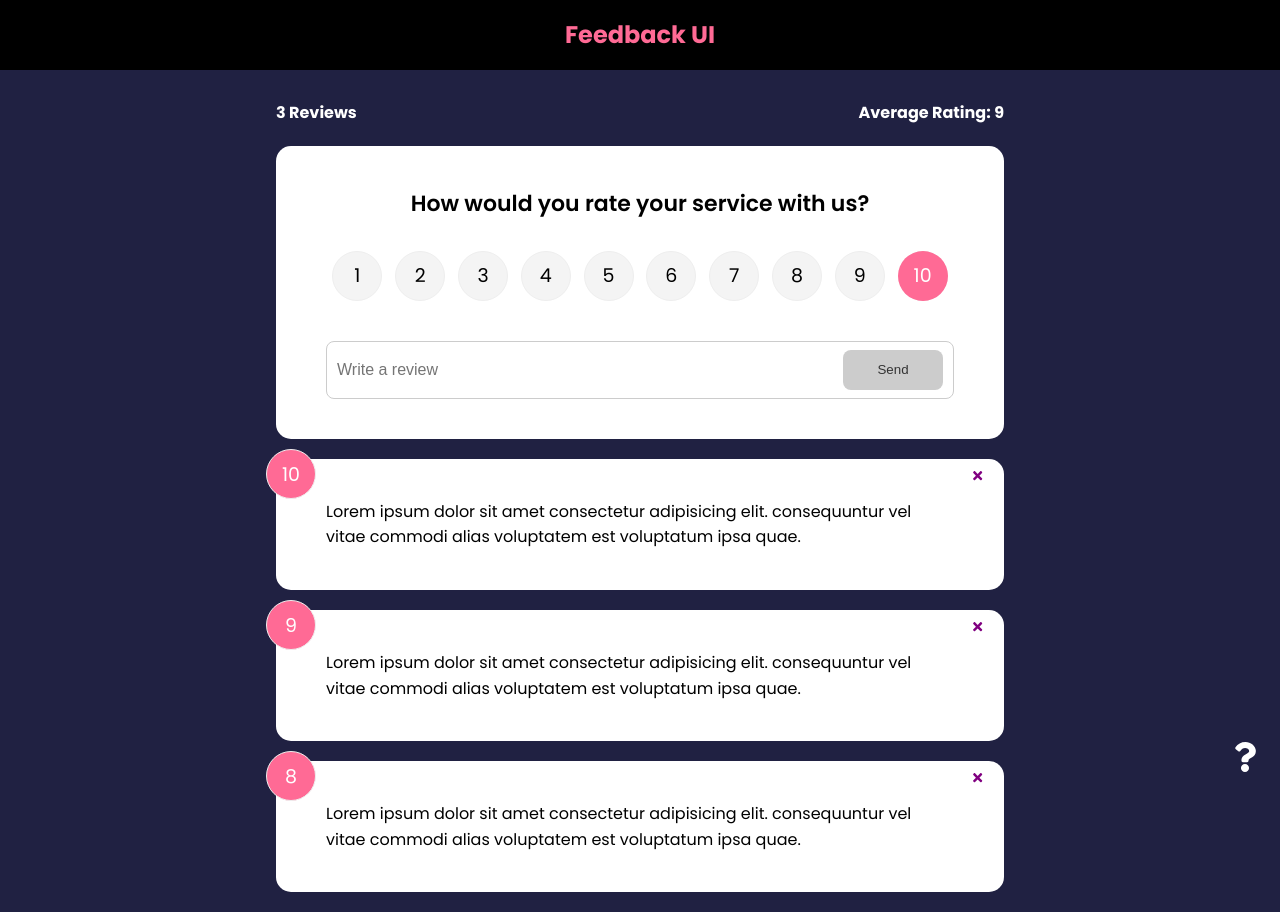
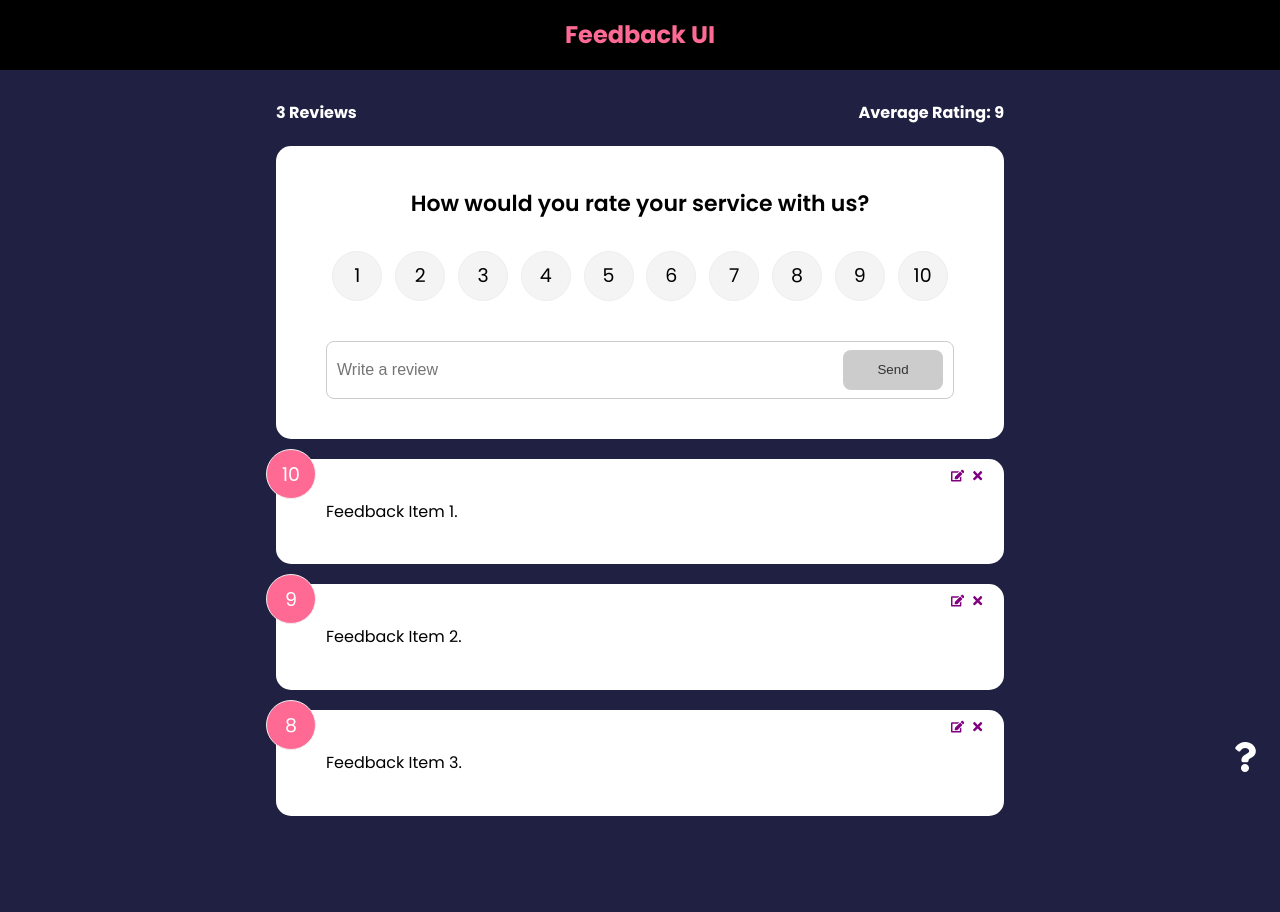
Before and after one commit to laslomcd/feedback-app, a React (Create React App) app: page / in a window 1280 px wide. After the commit the page ends 836 px from the top, so only its background shows below. Built offline with nearby package versions, Linux system fonts and the light colour scheme.

Commit message:
added more context

```diff
--- a/src/components/FeedbackForm.js
+++ b/src/components/FeedbackForm.js
@@ -1,5 +1,5 @@
 import React from 'react'
-import { useState, useContext } from 'react'
+import { useState, useContext, useEffect } from 'react'
 import FeedbackContext from '../context/FeedbackContext'
 import Card from './shared/Card'
 import Button from './shared/Button'
@@ -10,7 +10,15 @@
     const [btnDisabled, setBtnDisabled] = useState(true)
     const [message, setMessage] = useState('')
     const [rating, setRating] = useState(10)
-    const { addFeedback } = useContext(FeedbackContext)
+    const { addFeedback, feedbackEdit } = useContext(FeedbackContext)
+
+    useEffect(() => {
+        if (feedbackEdit.edit) {
+            setBtnDisabled(false)
+            setText(feedbackEdit.item.text)
+            setRating(feedbackEdit.item.rating)
+        }
+    }, [feedbackEdit]);
 
     const handleTextChange = (e) => {
         if (text === '') {
--- a/src/components/FeedbackItem.js
+++ b/src/components/FeedbackItem.js
@@ -1,4 +1,4 @@
-import { FaTimes } from 'react-icons/fa';
+import { FaTimes, FaEdit } from 'react-icons/fa';
 import {useContext} from "react";
 import Card from "./shared/Card";
 import PropTypes from "prop-types";
@@ -6,12 +6,13 @@
 
 function FeedbackItem({ item }) {
 
-	const {deleteFeedback} = useContext(FeedbackContext);
+	const {deleteFeedback, editFeedback} = useContext(FeedbackContext);
 
 	return (
 		<Card>
 			<div className="num-display">{item.rating}</div>
-			<button onClick={() => deleteFeedback(item.id)} className='close'><FaTimes color='purple'/></button>
+			<button onClick={() => deleteFeedback(item.id)} className='close'><FaTimes color='purple' /></button>
+			<button onClick={() => editFeedback(item)} className="edit"><FaEdit color="purple"></FaEdit></button>
 			<div className="text-display">{item.text}</div>
 		</Card>
 	);
--- a/src/components/RatingSelect.js
+++ b/src/components/RatingSelect.js
@@ -1,8 +1,14 @@
 import React from 'react'
-import { useState } from 'react'
+import { useState, useContext, useEffect } from 'react'
+import FeedbackContext from '../context/FeedbackContext';
 
 function RatingSelect({ select }) {
     const [selected, setSelected] = useState(10)
+    const { feedbackEdit } = useContext(FeedbackContext)
+
+    useEffect(() => {
+        setSelected(feedbackEdit.item.rating)
+    }, [feedbackEdit]);
 
     const handleChange = (e) => {
         setSelected(+e.currentTarget.value)
--- a/src/context/FeedbackContext.js
+++ b/src/context/FeedbackContext.js
@@ -8,23 +8,35 @@
         {
             id: 1,
             rating: 10,
-            text: "Lorem ipsum dolor sit amet consectetur adipisicing elit. consequuntur vel vitae commodi alias voluptatem est voluptatum ipsa quae.",
+            text: "Feedback Item 1.",
         },
         {
             id: 2,
             rating: 9,
-            text: "Lorem ipsum dolor sit amet consectetur adipisicing elit. consequuntur vel vitae commodi alias voluptatem est voluptatum ipsa quae.",
+            text: "Feedback Item 2.",
         },
         {
             id: 3,
             rating: 8,
-            text: "Lorem ipsum dolor sit amet consectetur adipisicing elit. consequuntur vel vitae commodi alias voluptatem est voluptatum ipsa quae.",
+            text: "Feedback Item 3.",
         },
     ]);
+
+    const [feedbackEdit, setFeedbackEdit] = useState({
+        item: {},
+        edit: false
+    });
 
     const addFeedback = (newFeedback) => {
         newFeedback.id = uuidv4();
         setFeedback([newFeedback, ...feedback]);
+    }
+
+    const editFeedback = (item) => {
+        setFeedbackEdit({
+            item,
+            edit: true
+        });
     }
 
     const deleteFeedback = (id) => {
@@ -37,7 +49,9 @@
         value={{
             feedback,
             deleteFeedback,
-            addFeedback
+            addFeedback,
+            editFeedback,
+            feedbackEdit
         }}
     >
         {children}
```
